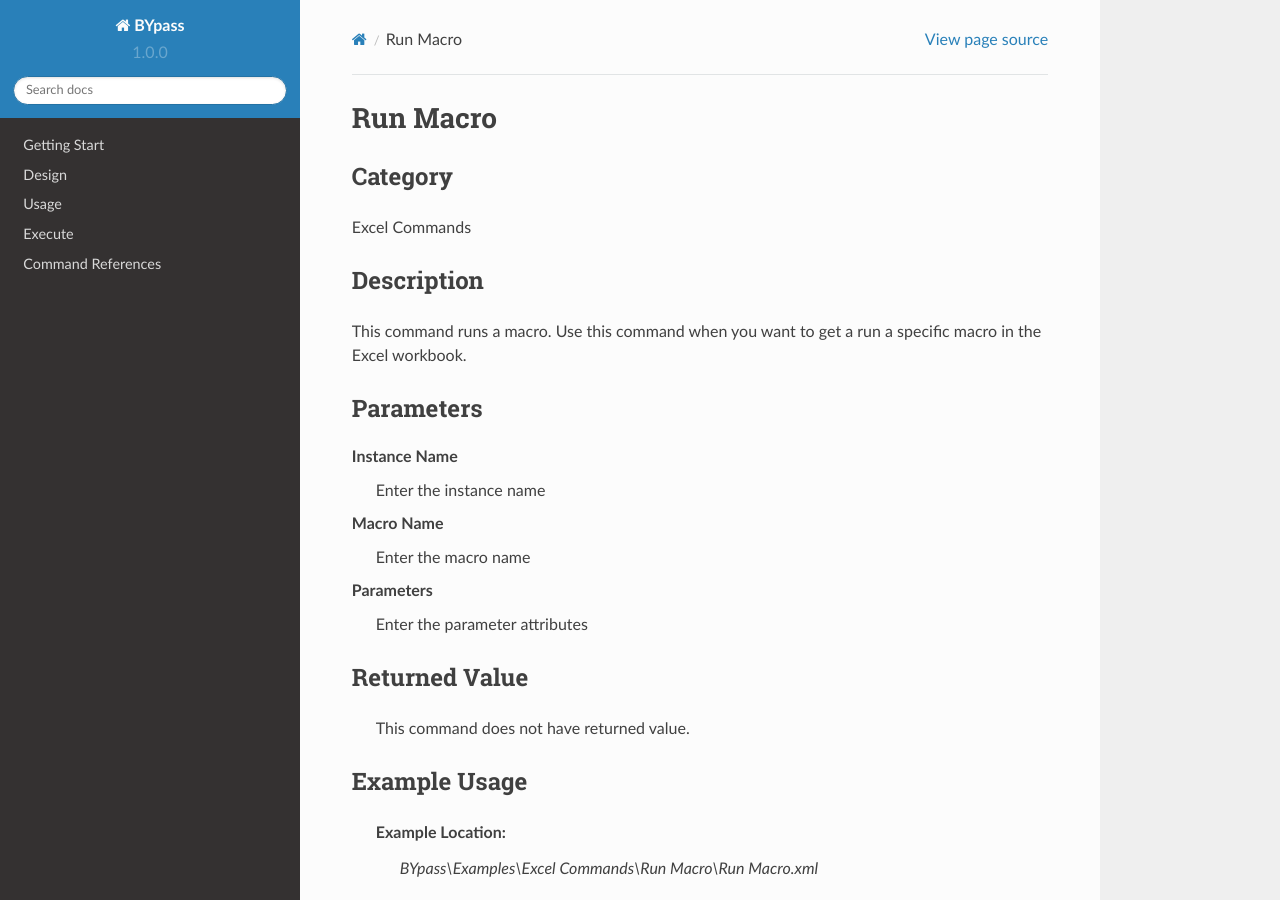
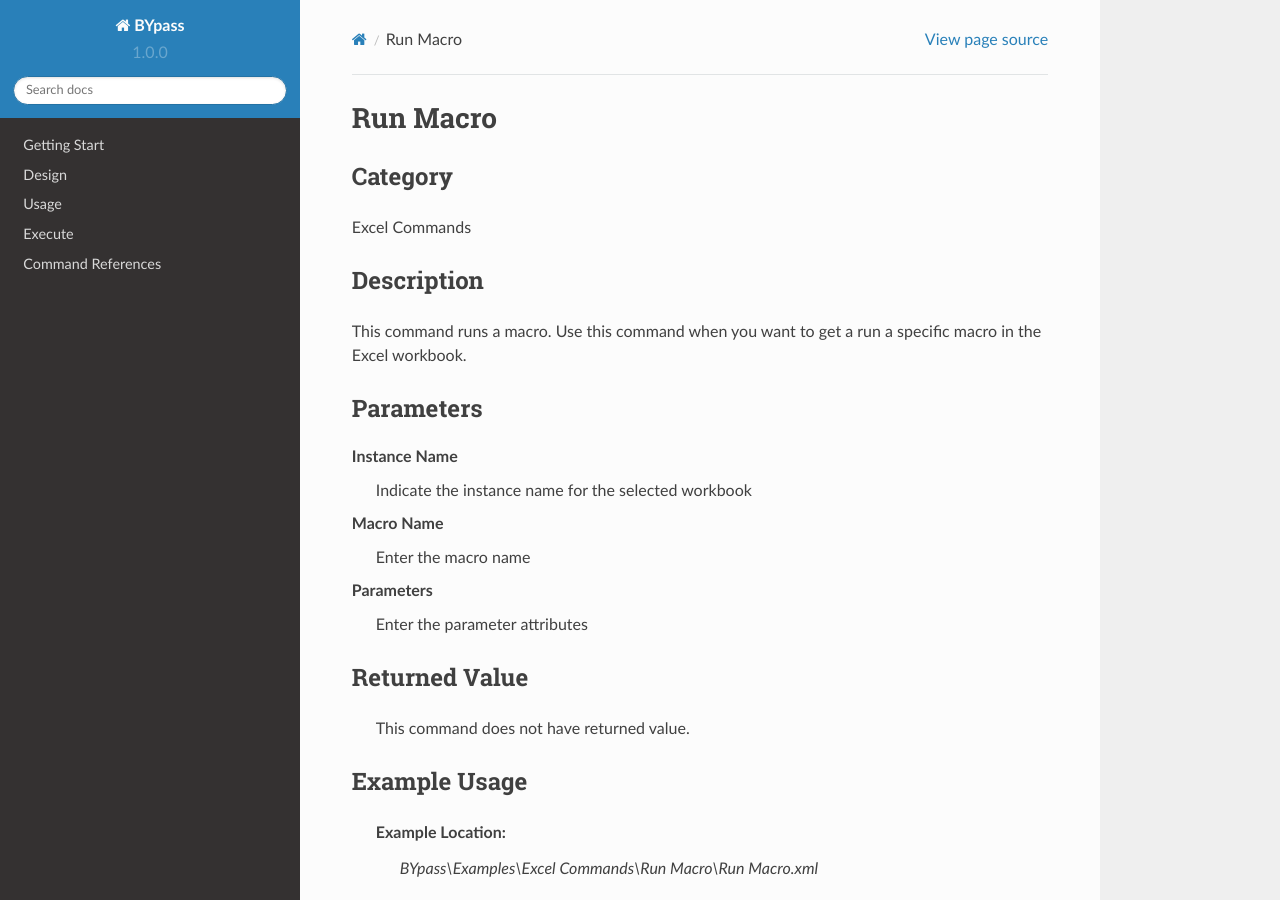
Before and after one commit to stupidmankind/BYpassDoc, a Sphinx documentation site: the page built from docs/source/commands/excelrunmacro.rst, in a window 1280 px wide and 900 px high. Built offline with Sphinx 7.4.7 and the Read the Docs theme 2.0.0, drawn with Linux system fonts in a browser that asks for light colours.

Commit message:
Update excelrunmacro.rst
edit parameters

```diff
--- a/docs/source/commands/excelrunmacro.rst
+++ b/docs/source/commands/excelrunmacro.rst
@@ -14,7 +14,7 @@ Parameters
 ----------
 
 **Instance Name**
-	Enter the instance name
+	Indicate the instance name for the selected workbook
 
 **Macro Name**
 	Enter the macro name
```
